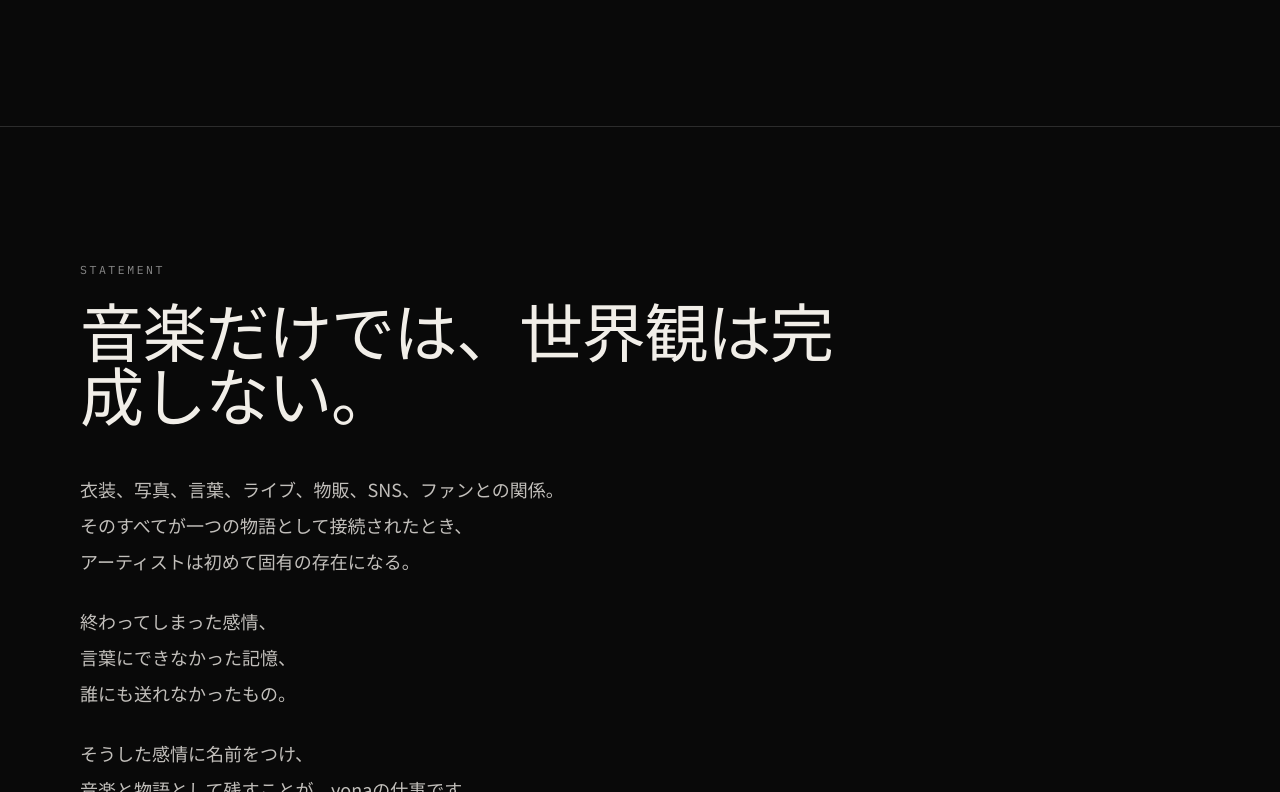
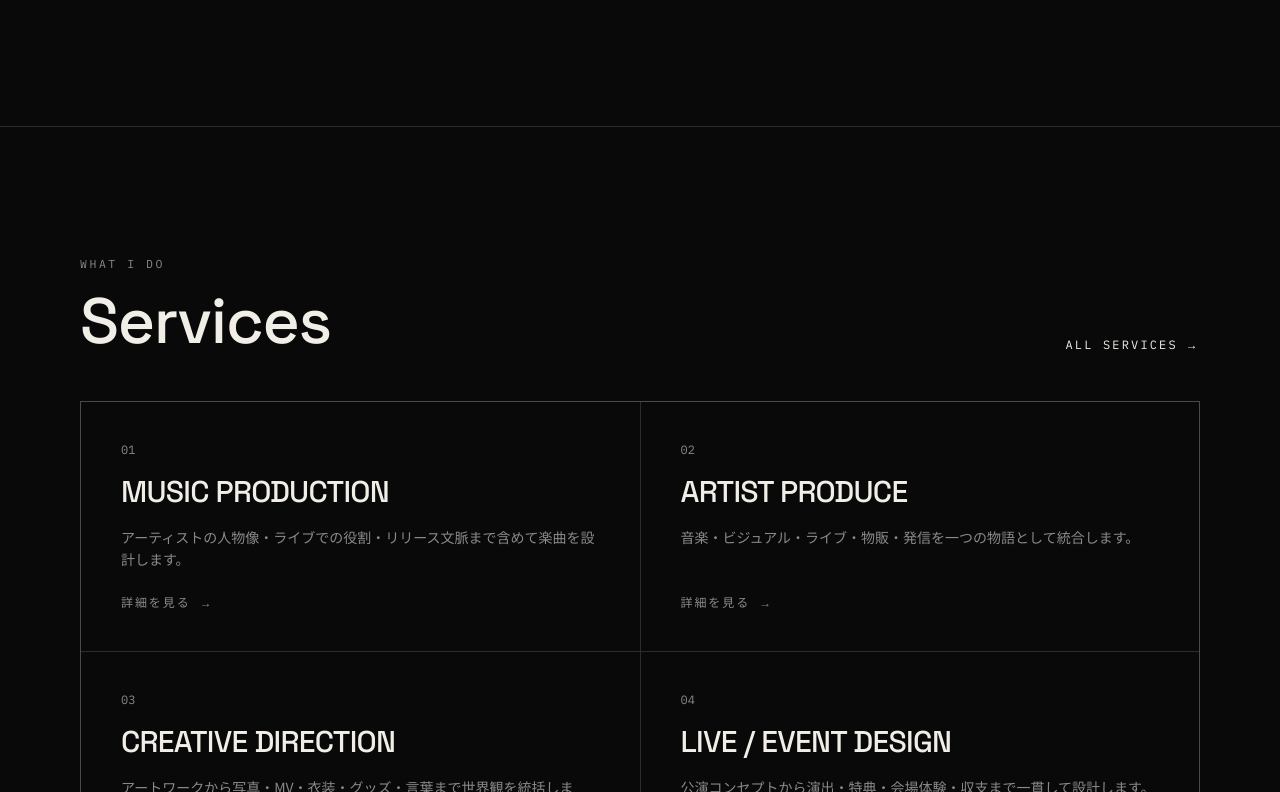
Before and after one commit to yuguremi/yona-site, a Next.js app: page / in a window 1280 px wide. Shown: the part 1648-2440 px from the top of the page. Built offline with nearby package versions, Linux system fonts and the light colour scheme; no server answers.

Commit message:
Remove Statement section from HOME
- Drop <Statement /> from the home page (brand statement remains on ABOUT)
- Statement component kept in codebase for easy re-add

Co-Authored-By: Claude Opus 4.8 <noreply@anthropic.com>

```diff
--- a/src/app/page.tsx
+++ b/src/app/page.tsx
@@ -1,6 +1,5 @@
 import { Hero } from "@/components/home/Hero";
 import { SelectedWorks } from "@/components/home/SelectedWorks";
-import { Statement } from "@/components/home/Statement";
 import { ServicesPreview } from "@/components/home/ServicesPreview";
 import { ProfileSummary } from "@/components/home/ProfileSummary";
 import { ContactCTA } from "@/components/home/ContactCTA";
@@ -10,7 +9,6 @@ export default function HomePage() {
     <>
       <Hero />
       <SelectedWorks />
-      <Statement />
       <ServicesPreview />
       <ProfileSummary />
       <ContactCTA />
```
